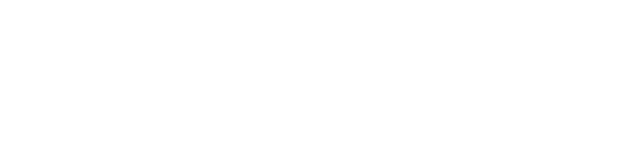
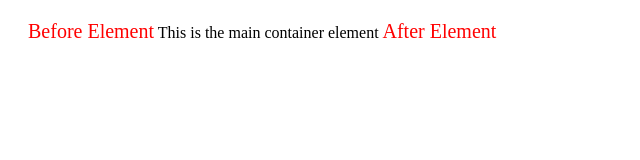
Before and after one commit to acciojob/pseudo-class-Deepak0090, a website: page main.html in a window 1280 px wide. Shown: the whole page, without its empty margins (0-640 px from the left). Drawn offline with Linux system fonts and the light colour scheme.

Commit message:
created a submission

```diff
--- a/main.html
+++ b/main.html
@@ -4,9 +4,14 @@
 
 <head>
 	<link rel="stylesheet" href="styles.css">
+	<title>Pseudo-Elements in CSS</title>
 </head>
 
 <body>
+	<div id="container">
+		<p>
+			<a class="before">Before Element</a> This is the main container element<a class="after"> After Element</a>
+		</p>
 	<!-- the entire body must be written by student -->
     <script type="text/javascript" src="./script.js">
 </script>
--- a/styles.css
+++ b/styles.css
@@ -1 +1,12 @@
 /*  your css code here. If applicable */
+#container{
+	margin:20px;
+}
+.before{
+	color:#f00;
+	font-size:20px;
+}
+.after{
+	color:#f00;
+	font-size:20px;
+}
```
